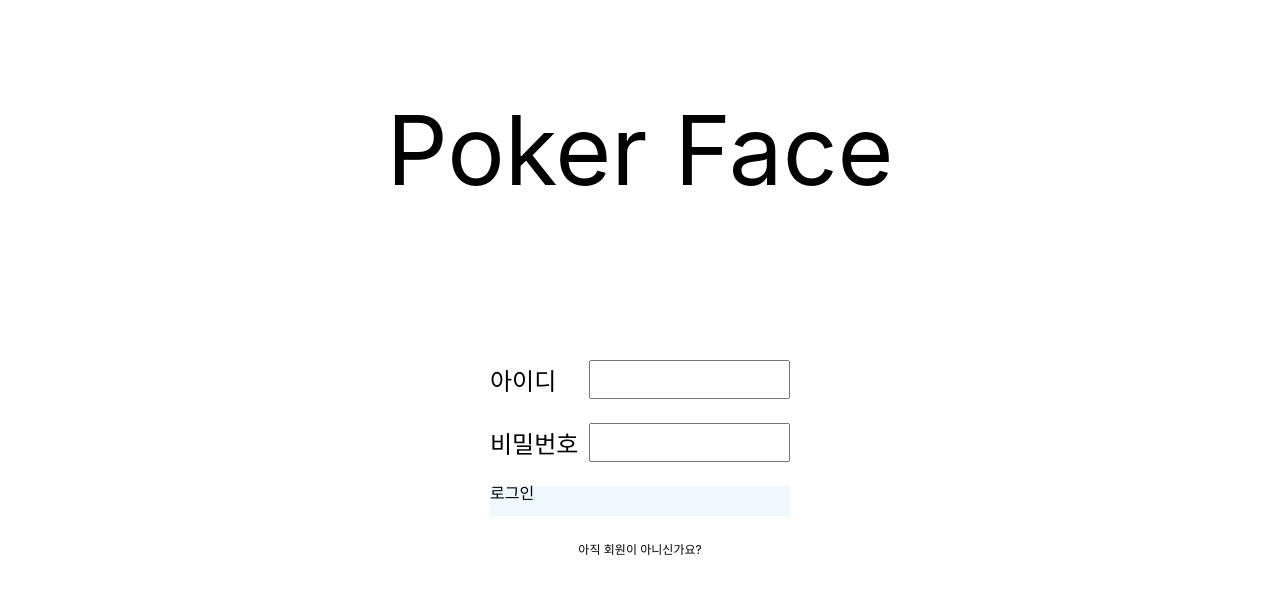
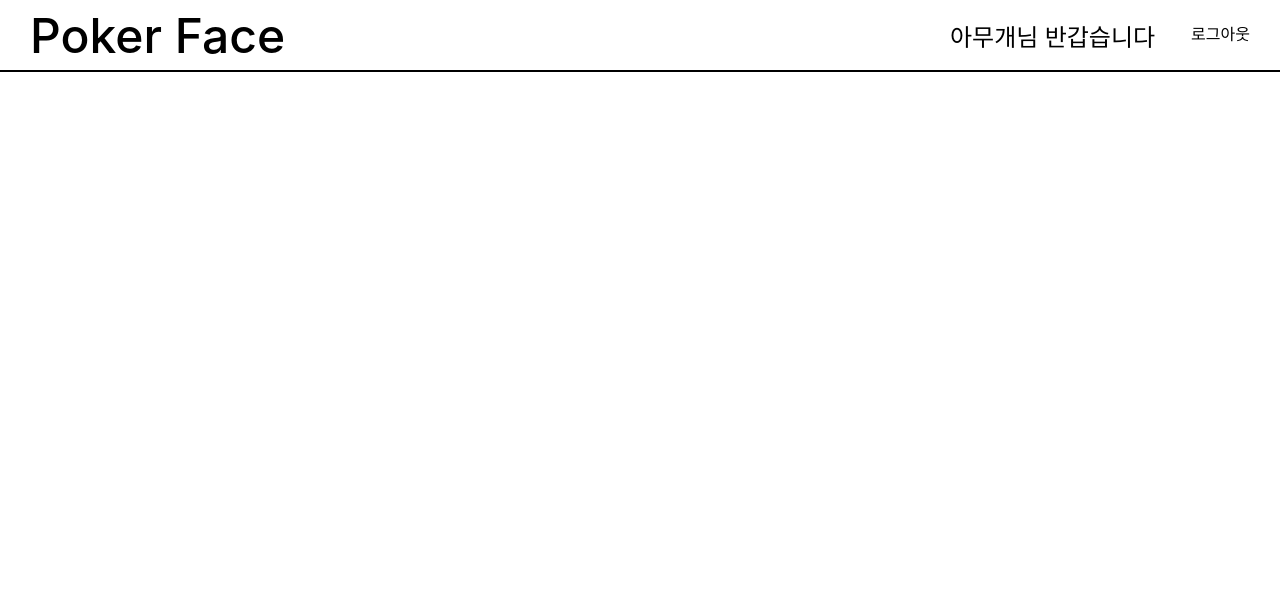
Before and after one commit to Face-Tagger/facetagger-fe, a React (Vite) app in the folder front/: page /home in a window 1280 px wide. Shown: the top 594 px of the page. Built offline with nearby package versions, Linux system fonts and the light colour scheme.

Commit message:
feat: 헤더 및 라우팅 추가

```diff
--- a/front/package.json
+++ b/front/package.json
@@ -12,6 +12,7 @@
   "dependencies": {
     "react": "^18.2.0",
     "react-dom": "^18.2.0",
+    "react-router-dom": "^6.15.0",
     "styled-components": "^6.0.7"
   },
   "devDependencies": {
--- a/front/src/App.tsx
+++ b/front/src/App.tsx
@@ -1,10 +1,16 @@
-import { styled } from 'styled-components';
-import Main from './pages/Main';
-
+import { styled } from "styled-components";
+import Main from "./pages/Main";
+import Home from "./pages/Home";
+import { Routes, Route, BrowserRouter } from "react-router-dom";
 function App() {
 	return (
 		<Content>
-			<Main />
+			<BrowserRouter>
+				<Routes>
+					<Route path="/" element={<Main />}></Route>
+					<Route path="/home" element={<Home />}></Route>
+				</Routes>
+			</BrowserRouter>
 		</Content>
 	);
 }
--- /dev/null
+++ b/front/src/components/Header.tsx
@@ -0,0 +1,54 @@
+import React from "react";
+import { Link } from "react-router-dom";
+import styled from "styled-components";
+
+function Header() {
+	const userName = "아무개";
+	return (
+		<Content.Wrapper>
+			<Content.Logo>Poker Face</Content.Logo>
+			<Content.UserInfo>
+				<Content.UserWelcome>{userName}님 반갑습니다</Content.UserWelcome>
+				<Content.Logout to="/">로그아웃</Content.Logout>
+			</Content.UserInfo>
+		</Content.Wrapper>
+	);
+}
+export default Header;
+const Content = {
+	Wrapper: styled.div`
+		height: 70px;
+		display: flex;
+		justify-content: space-between;
+		align-items: center;
+		padding-left: 30px;
+		padding-right: 30px;
+		border-bottom: 2px solid black;
+	`,
+	Logo: styled.p`
+		color: #000;
+		font-family: Inter;
+		font-size: 48px;
+		font-style: normal;
+		font-weight: 500;
+		line-height: normal;
+	`,
+	UserInfo: styled.div`
+		display: flex;
+		align-items: center;
+		gap: 36px;
+	`,
+	UserWelcome: styled.p`
+		color: #000;
+		font-family: Inter;
+		font-size: 24px;
+		font-style: normal;
+		font-weight: 500;
+		line-height: normal;
+	`,
+	Logout: styled(Link)`
+		cursor: pointer;
+		text-decoration: none;
+		color: black;
+	`,
+};
--- /dev/null
+++ b/front/src/pages/Home.tsx
@@ -0,0 +1,11 @@
+import React from "react";
+import Header from "../components/Header";
+function Home() {
+	return (
+		<>
+			<Header />
+		</>
+	);
+}
+
+export default Home;
--- a/front/src/pages/Main.tsx
+++ b/front/src/pages/Main.tsx
@@ -1,4 +1,5 @@
-import styled from 'styled-components';
+import { Link } from "react-router-dom";
+import styled from "styled-components";
 
 function Main() {
 	return (
@@ -13,9 +14,9 @@ function Main() {
 					<Login.Text>비밀번호</Login.Text>
 					<Login.Input></Login.Input>
 				</Login.InputBox>
-				<Login.Button>로그인</Login.Button>
-				<Login.RegisterText>아직 회원이 아니신가요?</Login.RegisterText>
+				<Login.Button to="/home">로그인</Login.Button>
 			</Login.Box>
+			<Login.RegisterText>아직 회원이 아니신가요?</Login.RegisterText>
 		</Content>
 	);
 }
@@ -39,15 +40,17 @@ const Logo = styled.p`
 const Login = {
 	Box: styled.div`
 		width: 400px;
-		height: 500px;
+		height: 200px;
 		display: flex;
 		flex-direction: column;
 		align-items: center;
 		justify-content: center;
-		gap: 24px;
+		gap: 36px;
+		margin-top: 100px;
+		margin-bottom: 20px;
 	`,
 	InputBox: styled.div`
-		width: 300px;
+		width: 350px;
 		display: flex;
 		align-items: center;
 		justify-content: space-between;
@@ -62,11 +65,22 @@ const Login = {
 	`,
 	Input: styled.input`
 		padding: 10px;
+		background-color: #d9d9d9;
+		border: none;
 	`,
-	Button: styled.div`
-		width: 300px;
-		height: 30px;
-		background-color: aliceblue;
+	Button: styled(Link)`
+		width: 100%;
+		height: 50px;
+		background-color: #4489c5;
+		display: flex;
+		align-items: center;
+		justify-content: center;
+		color: white;
+		font-size: 24px;
+		font-style: normal;
+		font-weight: 400;
+		cursor: pointer;
+		text-decoration: none;
 	`,
 	RegisterText: styled.p`
 		color: #000;
@@ -75,5 +89,8 @@ const Login = {
 		font-style: normal;
 		font-weight: 400;
 		line-height: normal;
+		cursor: pointer;
+		width: 400px;
+		text-align: right;
 	`,
 };
--- a/front/src/styles/GlobalStyles.ts
+++ b/front/src/styles/GlobalStyles.ts
@@ -25,6 +25,7 @@ border: 0;
 font-size: 100%;
 font: inherit;
 vertical-align: baseline;
+user-select: none;
 }
 /* HTML5 display-role reset for older browsers */
 article, aside, details, figcaption, figure,
```
Also changed, not shown: 1 other file (tests, documents, lock files or other folders).
